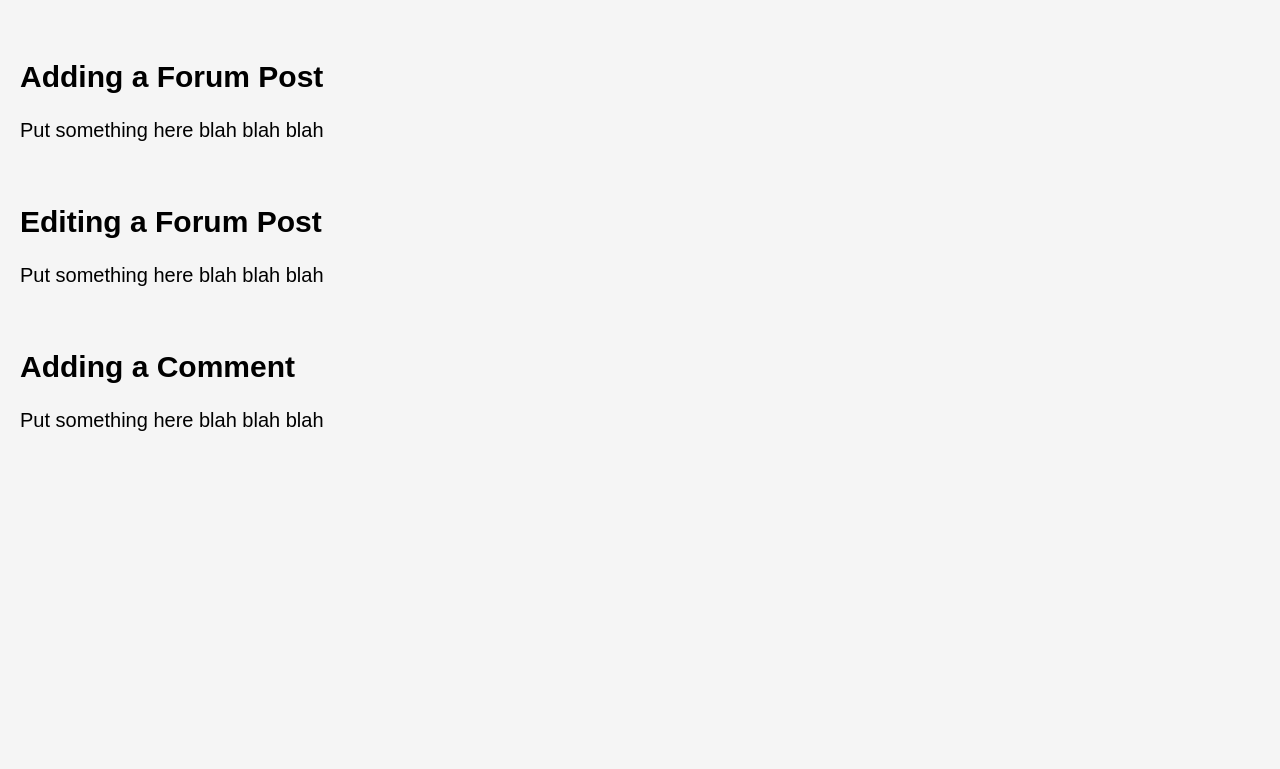
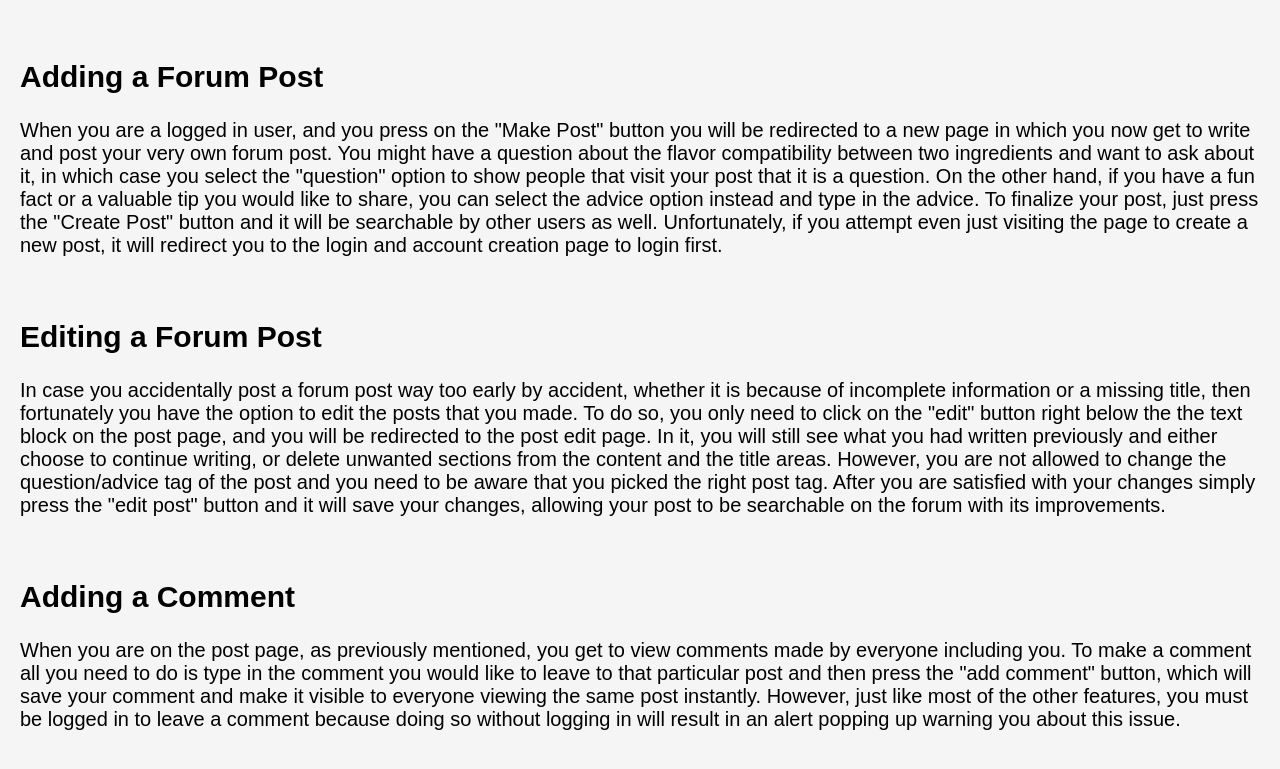
Before and after one commit to salimchoura/FinalProject, a website: page public_html/howTo.html in a window 1280 px wide. Shown: the part 1826-2595 px from the top of the page. Before the commit the page ends 2314 px from the top, so only its background shows below. Drawn offline with Linux system fonts and the light colour scheme.

Commit message:
howTo page and css done

```diff
--- a/public_html/editPost.css
+++ b/public_html/editPost.css
@@ -9,6 +9,11 @@ body {
   background-color: white;
   animation: fadeIn 1s ease-in-out;
 }
+
+h2{
+  padding-left:3%;
+}
+
 html,
 body {
 margin: 0;
--- a/public_html/howTo.html
+++ b/public_html/howTo.html
@@ -123,15 +123,44 @@
         </p><br>
         <h2>Adding a Forum Post</h2>
         <p>
-            Put something here blah blah blah
+            When you are a logged in user, and you press on the "Make Post" button
+            you will be redirected to a new page in which you now get to write
+            and post your very own forum post. You might have a question about the
+            flavor compatibility between two ingredients and want to ask about it,
+            in which case you select the "question" option to show people that visit
+            your post that it is a question. On the other hand, if you have a fun
+            fact or a valuable tip you would like to share, you can select the
+            advice option instead and type in the advice. To finalize your post,
+            just press the "Create Post" button and it will be searchable by
+            other users as well. Unfortunately, if you attempt even just visiting
+            the page to create a new post, it will redirect you to the login and
+            account creation page to login first.
         </p><br>
         <h2>Editing a Forum Post</h2>
         <p>
-            Put something here blah blah blah
+            In case you accidentally post a forum post way too early by accident,
+            whether it is because of incomplete information or a missing title,
+            then fortunately you have the option to edit the posts that you made.
+            To do so, you only need to click on the "edit" button right below the
+            the text block on the post page, and you will be redirected to the
+            post edit page. In it, you will still see what you had written previously
+            and either choose to continue writing, or delete unwanted sections from
+            the content and the title areas. However, you are not allowed to change
+            the question/advice tag of the post and you need to be aware that you
+            picked the right post tag. After you are satisfied with your changes
+            simply press the "edit post" button and it will save your changes,
+            allowing your post to be searchable on the forum with its improvements.
         </p><br>
         <h2>Adding a Comment</h2>
         <p>
-            Put something here blah blah blah
+            When you are on the post page, as previously mentioned, you get to view
+            comments made by everyone including you. To make a comment all you need
+            to do is type in the comment you would like to leave to that particular
+            post and then press the "add comment" button, which will save your comment
+            and make it visible to everyone viewing the same post instantly. However,
+            just like most of the other features, you must be logged in to leave a
+            comment because doing so without logging in will result in an alert popping
+            up warning you about this issue.
         </p><br>
 
         <br>
--- a/public_html/makeForumPost.css
+++ b/public_html/makeForumPost.css
@@ -6,9 +6,28 @@ body {
   font-family: 'Arial', sans-serif;
   margin: 0;
   padding: 0;
-  background-color: #fce4ec;
+  background-color: white;
+  animation: fadeIn 1s ease-in-out;
+  display: flex;
+  flex-direction: column;
+  align-items: flex-start; /* Align content to the left */
+}
+
+h2
+{
+  margin-top: 50px;
+  margin-left: 100px;
+}
+
+h1 {
+  text-align: center;
+  margin-top: 20px; /* Adjusted margin for better centering */
+  font-size: 2em;
+  color: #333;
+  text-shadow: 2px 2px 4px rgba(0, 0, 0, 0.2);
   animation: fadeIn 1s ease-in-out;
 }
+
 html,
 body {
 margin: 0;
@@ -17,25 +36,45 @@ padding: 0;
 #content{
 margin: 3%;
 }
+
+#advice, #question{
+  margin-left: -16%;
+}
+
 #ad, #qu{
 font-size: 13px;
 }
 
+
+label
+{
+  color: #408a43;
+}
+
 label {
+  margin-left: 100px;
   font-weight: bold;
-  color: #555;
+  text-align: left; /* Align labels to the left */
+}
+
+#image,
+textarea {
+  display: block;
+  margin-top: 10px;
 }
 
 #imagePost, textarea {
   display: block;
   margin-top: 10px;
 }
-#avocado{
-width: 500 px;
-position: fixed;
-margin:0;
-padding-left:850px;
+
+#avocado
+{
+  position: fixed;
+  right: -220px;
+  top: 100px;
 }
+
 #makePost {
 margin-top: 20px;
 padding: 10px 20px;
@@ -48,6 +87,7 @@ position: relative;
 z-index: 10;
 transition: background-color 0.3s;
 }
+
 label, input, textarea {
   display: block;
   margin-top: 10px;
@@ -93,20 +133,37 @@ to {
 }
 }
 
-input, textarea {
+label,
+input,
+textarea {
   display: block;
-  width: 40%;
+  margin-top: 10px;
+  opacity: 0;
+  animation: slideIn 1s forwards;
+  margin-left: 20px; /* Add margin to the left */
+}
+
+input,
+textarea {
+  display: block;
+  width: 60%; /* Adjusted width for better visibility */
   padding: 10px;
   box-sizing: border-box;
   border: 1px solid #ccc;
   border-radius: 5px;
   transition: border-color 0.3s;
+  margin-left: 50px;
+  margin-top: 5px; /* Add margin-top for spacing */
 }
+
 nav {
   background-color: #4caf50;
   overflow: hidden;
   height: 100px;
+  width: 100%;
+  justify-content: flex-start; /* Align navigation bar content to the left */
 }
+
 nav a,
 #title {
   margin-top: 30px;
@@ -116,12 +173,15 @@ nav a,
   padding: 14px 16px;
   text-decoration: none;
   transition: background-color 0.3s;
+  text-shadow: none;
   margin-left: 30px;
 }
+
 #title {
   margin-top: 0px;
   font-size: 60px;
 }
-a{
-font-size: 20px;
+
+a {
+  font-size: 20px;
 }
```
Also changed, not shown: public_html/forum.css (+11 -2 lines), public_html/makeForumPost.html (+3 -2 lines), public_html/post.css (+12 -3 lines).
